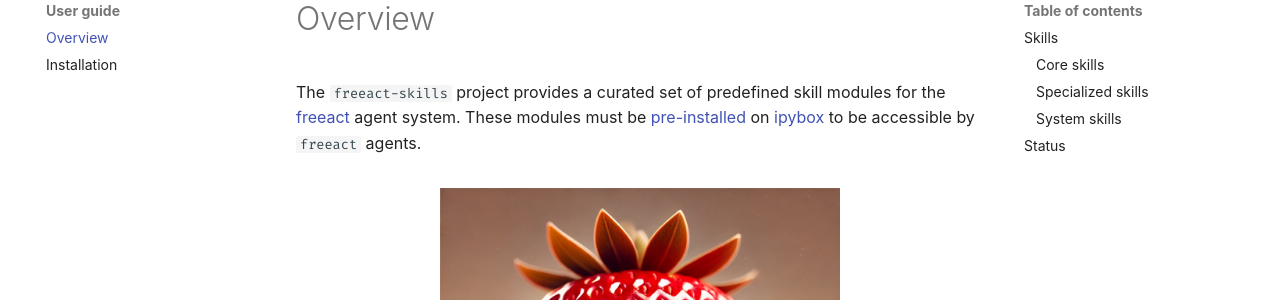
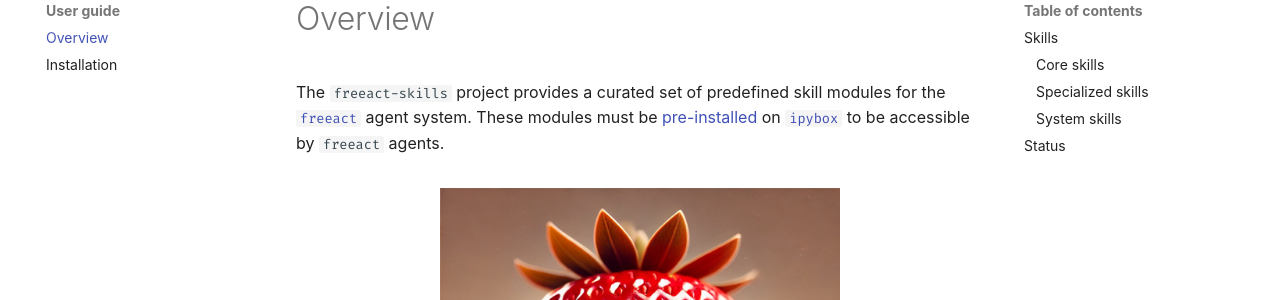
Before and after one commit to gradion-ai/freeact-skills, an MkDocs documentation site: the page built from docs/index.md, in a window 1280 px wide. Shown: the part 148-448 px from the top of the page. Built offline with MkDocs 1.6.1 and Material for MkDocs 9.7.7, drawn with Linux system fonts in a browser that asks for light colours; some web fonts are replaced; comment, search, counter and statistics services are not loaded.

Commit message:
Minor edit in documentation

```diff
--- a/docs/index.md
+++ b/docs/index.md
@@ -1,6 +1,6 @@
 # Overview
 
-The `freeact-skills` project provides a curated set of predefined skill modules for the [freeact](https://gradion-ai.github.io/freeact) agent system. These modules must be [pre-installed](installation.md) on [ipybox](https://gradion-ai.github.io/ipybox) to be accessible by `freeact` agents.
+The `freeact-skills` project provides a curated set of predefined skill modules for the [`freeact`](https://gradion-ai.github.io/freeact) agent system. These modules must be [pre-installed](installation.md) on [`ipybox`](https://gradion-ai.github.io/ipybox) to be accessible by `freeact` agents.
 
 <figure markdown>
   ![logo](img/strawberry-skills.resized.png){ width="400" style="display: block; margin: 0 auto" }
```
